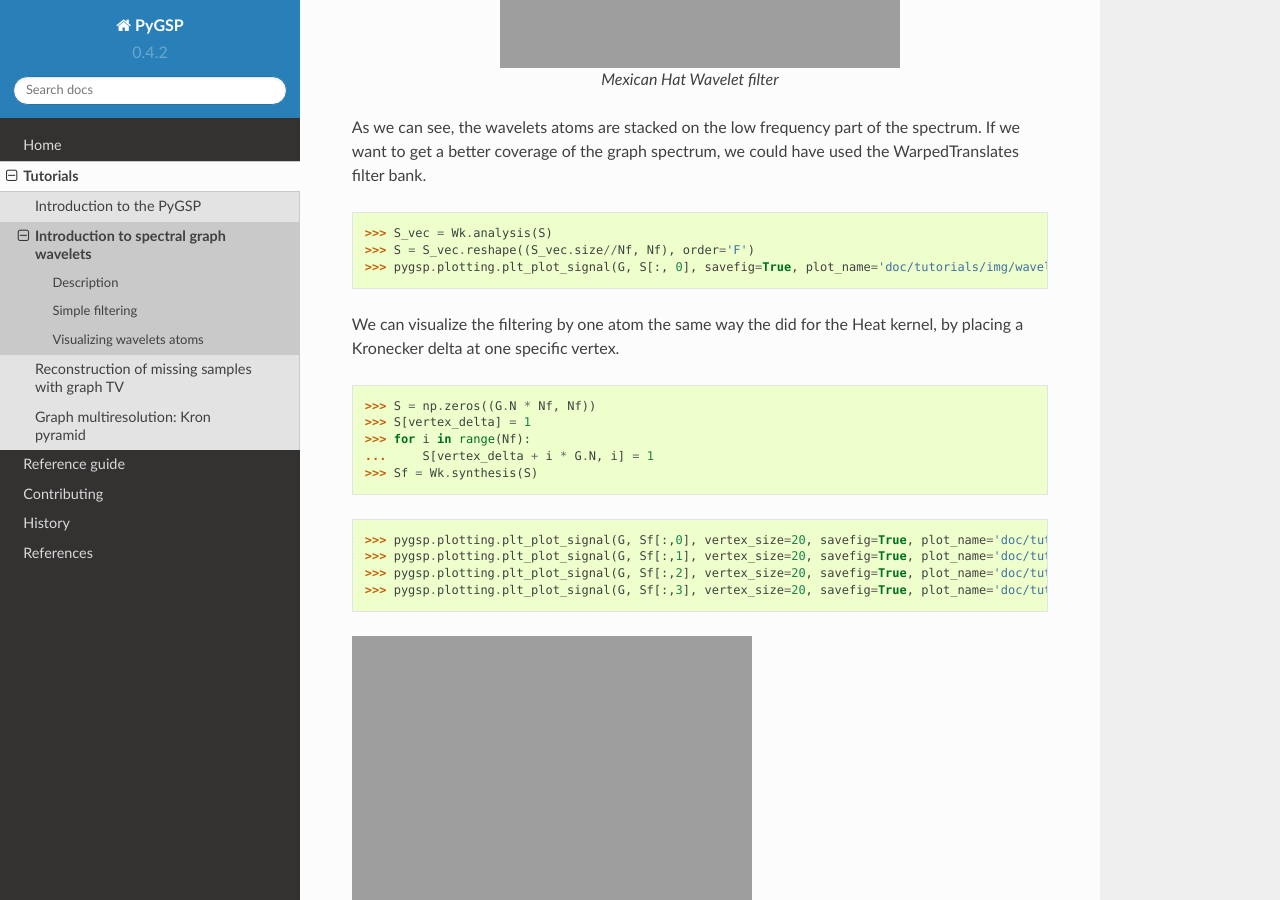
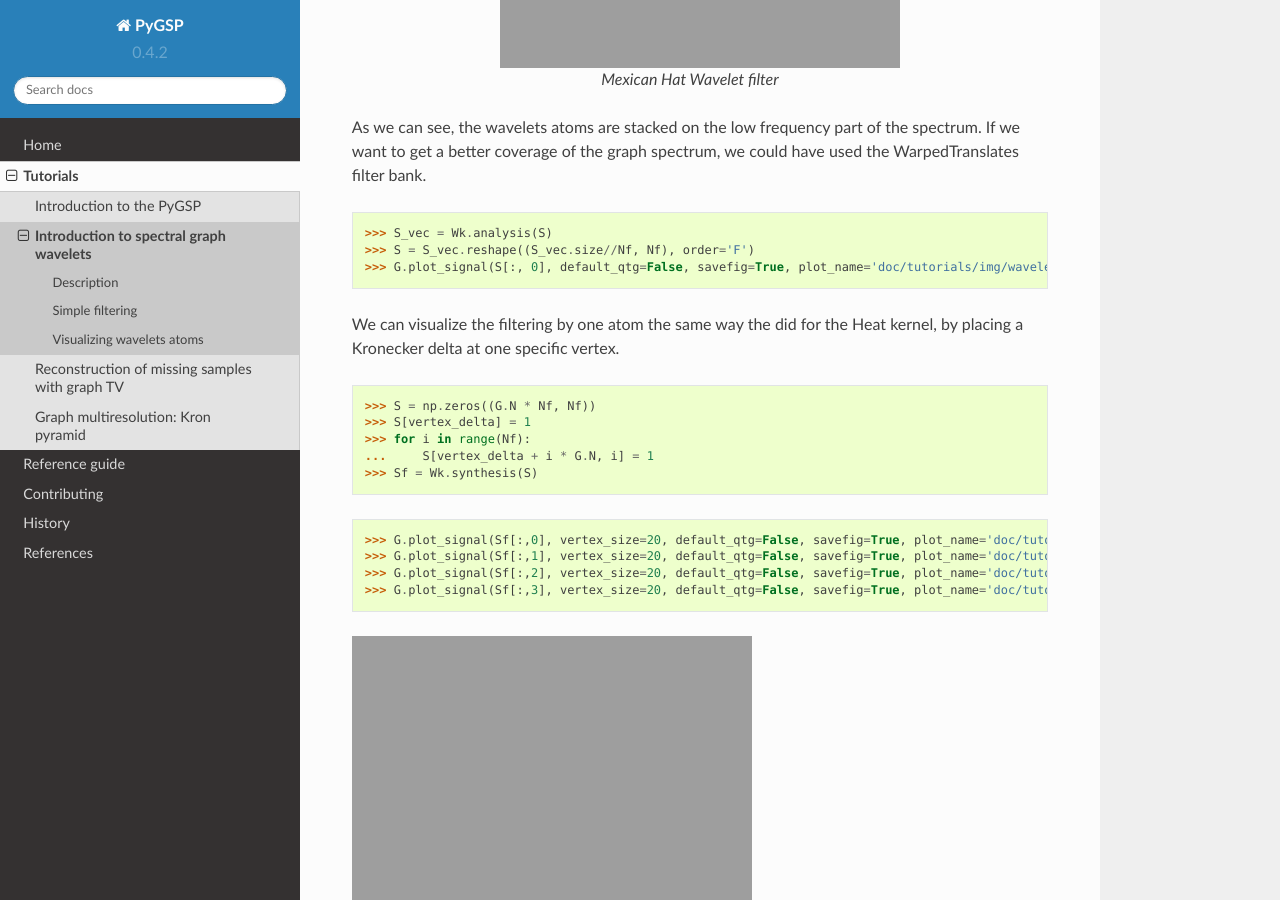
Before and after one commit to epfl-lts2/pygsp, a Sphinx documentation site: the page built from doc/tutorials/wavelet.rst, in a window 1280 px wide and 900 px high, scrolled down 3228 px. Built offline with Sphinx 7.4.7 and the Read the Docs theme 2.0.0, drawn with Linux system fonts in a browser that asks for light colours; some of the changed text lies outside the part shown.

Commit message:
update plotting module
* make implementation functions private
* update docstrings
* show_plot is default in implementation not in wrappers

```diff
--- a/doc/tutorials/wavelet.rst
+++ b/doc/tutorials/wavelet.rst
@@ -40,10 +40,10 @@
 
 Let's plot the signal:
 
->>> pygsp.plotting.plt_plot_signal(G, Sf[:,0], vertex_size=20, savefig=True, plot_name='doc/tutorials/img/heat_tau_1')
->>> pygsp.plotting.plt_plot_signal(G, Sf[:,1], vertex_size=20, savefig=True, plot_name='doc/tutorials/img/heat_tau_10')
->>> pygsp.plotting.plt_plot_signal(G, Sf[:,2], vertex_size=20, savefig=True, plot_name='doc/tutorials/img/heat_tau_25')
->>> pygsp.plotting.plt_plot_signal(G, Sf[:,3], vertex_size=20, savefig=True, plot_name='doc/tutorials/img/heat_tau_50')
+>>> G.plot_signal(Sf[:,0], vertex_size=20, default_qtg=False, savefig=True, plot_name='doc/tutorials/img/heat_tau_1')
+>>> G.plot_signal(Sf[:,1], vertex_size=20, default_qtg=False, savefig=True, plot_name='doc/tutorials/img/heat_tau_10')
+>>> G.plot_signal(Sf[:,2], vertex_size=20, default_qtg=False, savefig=True, plot_name='doc/tutorials/img/heat_tau_25')
+>>> G.plot_signal(Sf[:,3], vertex_size=20, default_qtg=False, savefig=True, plot_name='doc/tutorials/img/heat_tau_50')
 
 .. figure:: img/heat_tau_1.*
     :alt: Tau = 1
@@ -92,7 +92,7 @@
 
 >>> S_vec = Wk.analysis(S)
 >>> S = S_vec.reshape((S_vec.size//Nf, Nf), order='F')
->>> pygsp.plotting.plt_plot_signal(G, S[:, 0], savefig=True, plot_name='doc/tutorials/img/wavelet_filtering')
+>>> G.plot_signal(S[:, 0], default_qtg=False, savefig=True, plot_name='doc/tutorials/img/wavelet_filtering')
 
 
 We can visualize the filtering by one atom the same way the did for the Heat kernel, by placing a Kronecker delta at one specific vertex.
@@ -103,10 +103,10 @@
 ...     S[vertex_delta + i * G.N, i] = 1
 >>> Sf = Wk.synthesis(S)
 
->>> pygsp.plotting.plt_plot_signal(G, Sf[:,0], vertex_size=20, savefig=True, plot_name='doc/tutorials/img/wavelet_1')
->>> pygsp.plotting.plt_plot_signal(G, Sf[:,1], vertex_size=20, savefig=True, plot_name='doc/tutorials/img/wavelet_2')
->>> pygsp.plotting.plt_plot_signal(G, Sf[:,2], vertex_size=20, savefig=True, plot_name='doc/tutorials/img/wavelet_3')
->>> pygsp.plotting.plt_plot_signal(G, Sf[:,3], vertex_size=20, savefig=True, plot_name='doc/tutorials/img/wavelet_4')
+>>> G.plot_signal(Sf[:,0], vertex_size=20, default_qtg=False, savefig=True, plot_name='doc/tutorials/img/wavelet_1')
+>>> G.plot_signal(Sf[:,1], vertex_size=20, default_qtg=False, savefig=True, plot_name='doc/tutorials/img/wavelet_2')
+>>> G.plot_signal(Sf[:,2], vertex_size=20, default_qtg=False, savefig=True, plot_name='doc/tutorials/img/wavelet_3')
+>>> G.plot_signal(Sf[:,3], vertex_size=20, default_qtg=False, savefig=True, plot_name='doc/tutorials/img/wavelet_4')
 
 .. figure:: img/wavelet_1.*
 .. figure:: img/wavelet_2.*
@@ -123,10 +123,10 @@
 >>> d = s_map_out[:, :, 0]**2 + s_map_out[:, :, 1]**2 + s_map_out[:, :, 2]**2
 >>> d = np.sqrt(d)
 
->>> pygsp.plotting.plt_plot_signal(G, d[:, 1], vertex_size=20, savefig=True, plot_name='doc/tutorials/img/curv_scale_1')
->>> pygsp.plotting.plt_plot_signal(G, d[:, 2], vertex_size=20, savefig=True, plot_name='doc/tutorials/img/curv_scale_2')
->>> pygsp.plotting.plt_plot_signal(G, d[:, 3], vertex_size=20, savefig=True, plot_name='doc/tutorials/img/curv_scale_3')
->>> pygsp.plotting.plt_plot_signal(G, d[:, 4], vertex_size=20, savefig=True, plot_name='doc/tutorials/img/curv_scale_4')
+>>> G.plot_signal(d[:, 1], vertex_size=20, default_qtg=False, savefig=True, plot_name='doc/tutorials/img/curv_scale_1')
+>>> G.plot_signal(d[:, 2], vertex_size=20, default_qtg=False, savefig=True, plot_name='doc/tutorials/img/curv_scale_2')
+>>> G.plot_signal(d[:, 3], vertex_size=20, default_qtg=False, savefig=True, plot_name='doc/tutorials/img/curv_scale_3')
+>>> G.plot_signal(d[:, 4], vertex_size=20, default_qtg=False, savefig=True, plot_name='doc/tutorials/img/curv_scale_4')
 
 .. figure:: img/curv_scale_1.*
 .. figure:: img/curv_scale_2.*
```
Also changed, not shown: doc/tutorials/graph_tv.rst (+5 -5 lines), doc/tutorials/intro.rst (+4 -4 lines), 4 other files.
